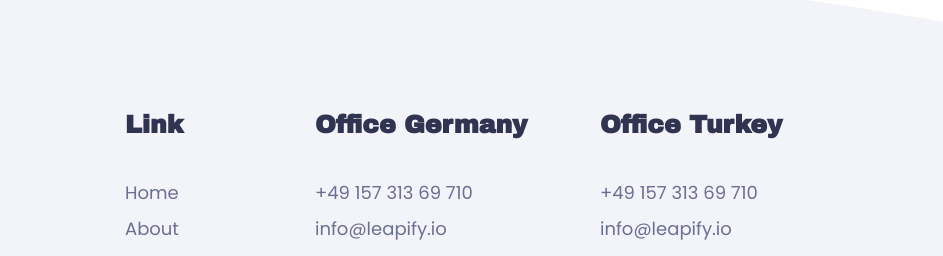
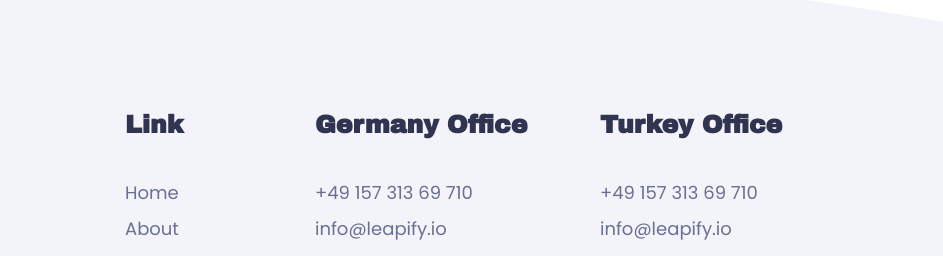
Before and after one commit to ozcelebi/leapify.io, a plain HTML site: page index.html in a window 1280 px wide. Shown: the part 3760-4016 px from the top of the page, 337-1280 px from the left. Drawn offline with Linux system fonts and the light colour scheme.

Commit message:
feat(About Us): rephrasing

```diff
--- a/index.html
+++ b/index.html
@@ -419,7 +419,7 @@
 
 						<div class="col-xl-3 col-md-6 col-sm-12">
 							<div class="footer-widget">
-								<h3>Office Germany</h3>
+								<h3>Germany Office</h3>
 								<ul>
 									<li><a href="tel:+4915731369710">+49 157 313 69 710</a></li>
 									<li><a href="mailto:info@leapify.io">info@leapify.io</a></li>
@@ -434,7 +434,7 @@
 
 						<div class="col-xl-3 col-md-6 col-sm-12">
 							<div class="footer-widget">
-								<h3>Office Turkey</h3>
+								<h3>Turkey Office</h3>
 								<ul>
 									<li><a href="tel:+4915731369710">+49 157 313 69 710</a></li>
 									<li><a href="mailto:info@leapify.io">info@leapify.io</a></li>
```
